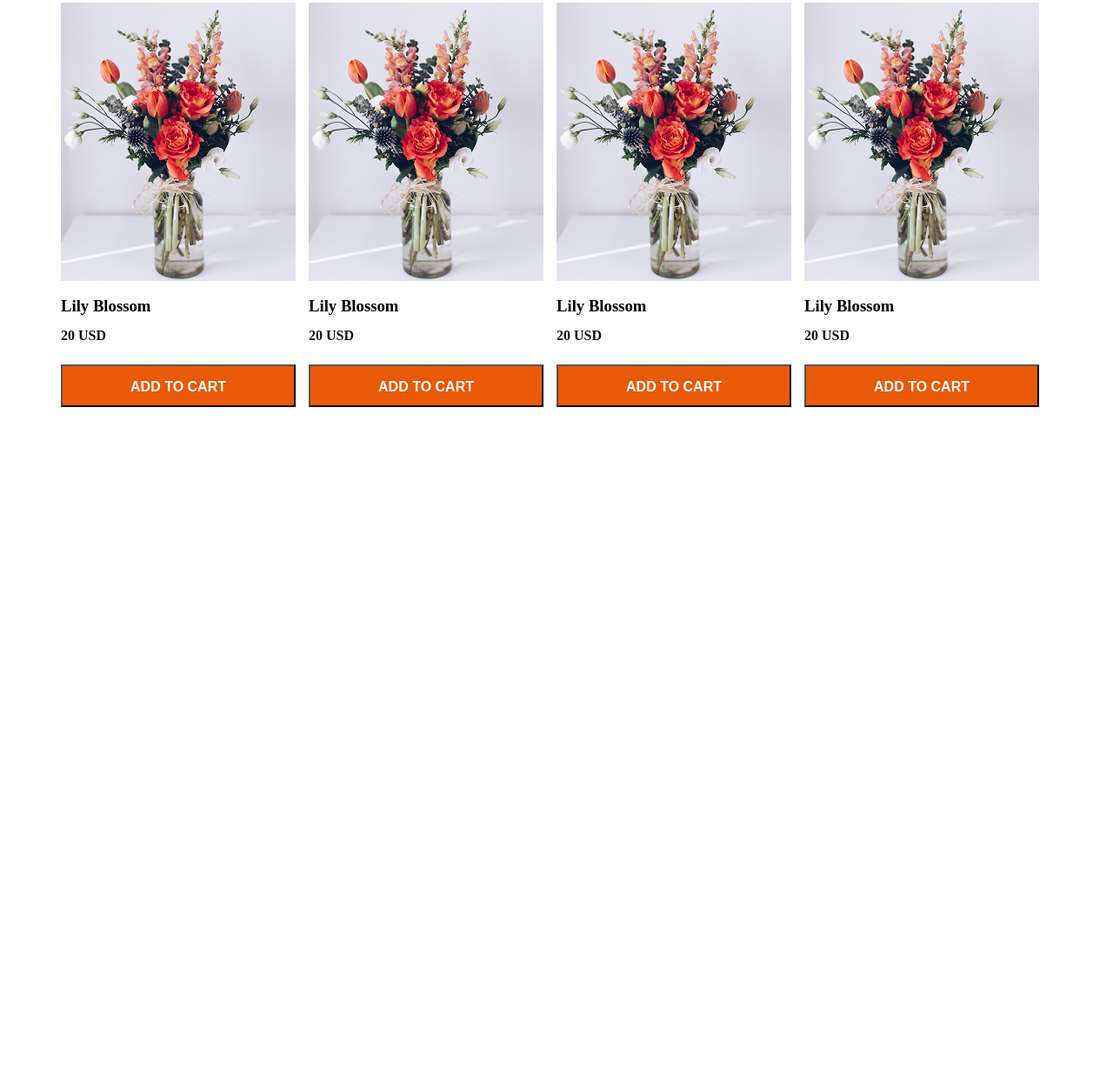
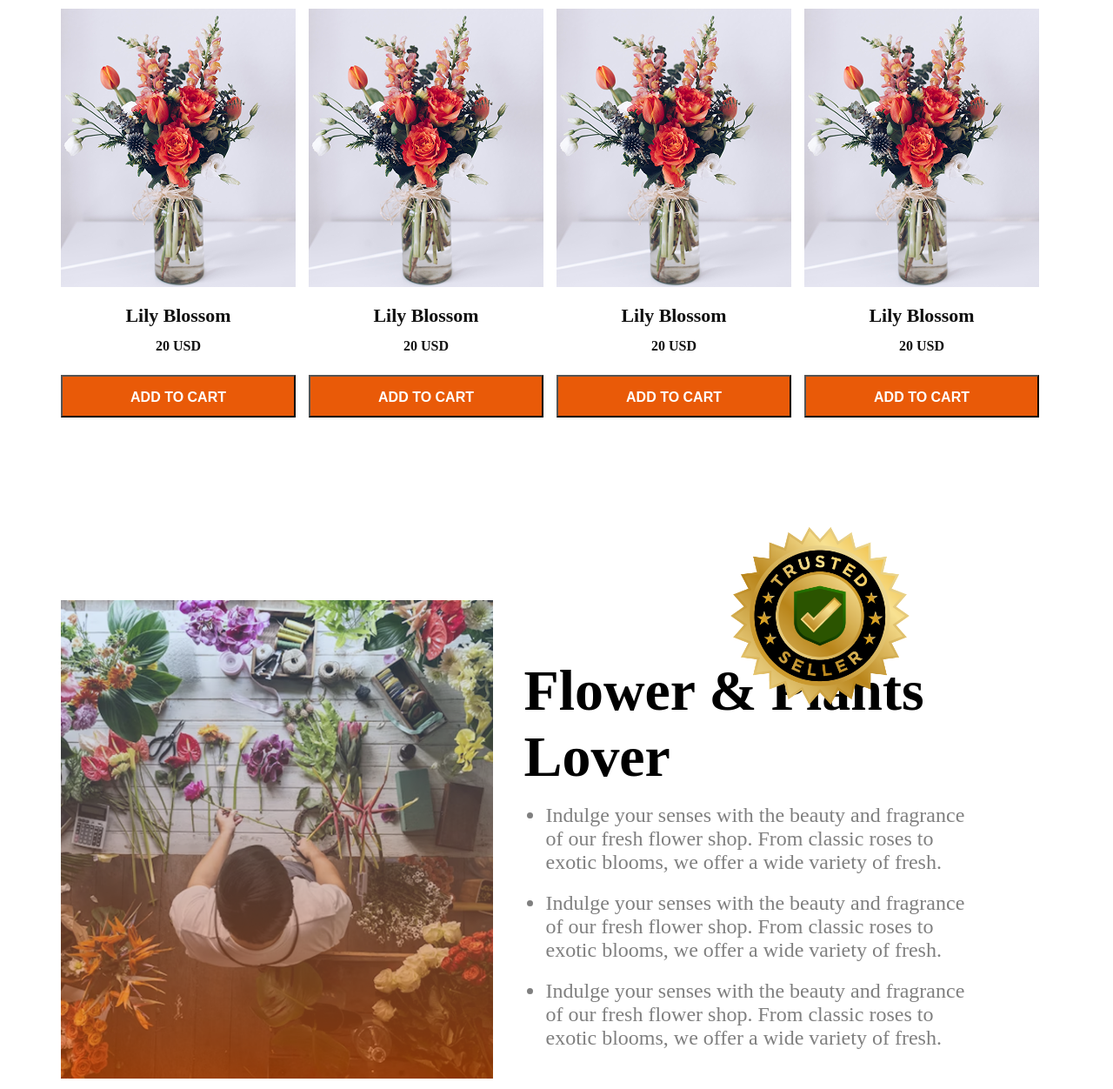
Before and after one commit to shafayat58/B12A02-Responsive-Flowers, a plain HTML site: page index.html in a window 1280 px wide. Shown: the part 1285-2537 px from the top of the page at 87% size. Before the commit the page ends 1761 px from the top, so only its background shows below. Drawn offline with Linux system fonts and the light colour scheme.

Commit message:
add plants lover section

```diff
--- a/index.html
+++ b/index.html
@@ -137,6 +137,28 @@
       </section>
 
     </section>
+    <section class=" Plants_Lover container ">
+      <div class="plants_lover_left">
+        <img class="plants_lover_left_image" src="assets/flower-store.png" alt="">
+        <div class="bedge">
+          <img class="trusted_badge" src="assets/trusted-badge.png" alt="">
+        </div>
+      </div>
+      <div class="plants_lover_right">
+        <h3>Flower & Plants Lover</h3>
+        <ul>
+          <li>Indulge your senses with the beauty and fragrance of our fresh flower shop. From classic roses to exotic blooms, we
+          offer a wide variety of fresh.</li>
+          <li>Indulge your senses with the beauty and fragrance of our fresh flower shop. From classic roses to exotic blooms, we
+          offer a wide variety of fresh.</li>
+          <li>Indulge your senses with the beauty and fragrance of our fresh flower shop. From classic roses to exotic blooms, we
+          offer a wide variety of fresh.</li>
+        </ul>
+
+      </div>
+
+    </section>
+
   </main>
   <footer></footer>
 
--- a/style/style.css
+++ b/style/style.css
@@ -116,13 +116,13 @@ object-fit: cover;
   line-height: 0.7;
   max-width: 270px;
 
-
-
-
-
+}
+.card_name,.card_price{
+  display: flex;
+  justify-content: center;
 }
 
-.card_name, {
+.card_name {
   font-size: 1.37rem;
   color:#111111 ;
 
@@ -155,7 +155,7 @@ margin-top: -30px;
 .card{
   margin-top: 49px;
   display: grid;
-  grid-template-columns: repeat(4,4fr);
+  grid-template-columns: repeat(4,1fr);
   row-gap: 30px;
 }
 /* media responsive */
@@ -167,10 +167,66 @@ margin-top: -30px;
   .card img{
     max-width: 180px;
   }
- plants_sub_title{
+ .plants_sub_title{
   max-width: 1000px;
 
 
 }
 
 }
+.Plants_Lover{
+  margin-top: 210.12px;
+  display: flex;
+  gap: 20px;
+}
+.plants_lover_left_image{
+  max-width: 540px;
+  height: 550px;
+}
+.trusted_badge{
+  position: absolute;
+  top: 1850px;
+  left: 800px;
+  max-width: 286px;
+}
+.plants_lover_right{
+  max-width: 540px;
+  height: 100%;
+
+}
+
+.plants_lover_right h3{
+
+  margin-left: 15px;
+  font-size: 4.12rem ;
+  font-weight: 800;
+  color: #000000;
+  margin-bottom: 15px;
+}
+.plants_lover_right li{
+  margin-bottom:20px;
+  font-size: 1.5rem;
+  color: rgba(0, 0, 0, 0.5);
+}
+@media screen and (max-width:768px) {
+
+  .trusted_badge{
+    display: none;
+  }.Plants_Lover{
+    flex-direction: column;
+  }
+  .plants_lover_left_image{
+    max-width: 100%;
+
+  }
+  .plants_lover_right h3{
+
+  font-size: 2.2rem ;
+
+}
+.plants_lover_right li{
+ font-size: 1rem;
+}
+
+
+}
```
